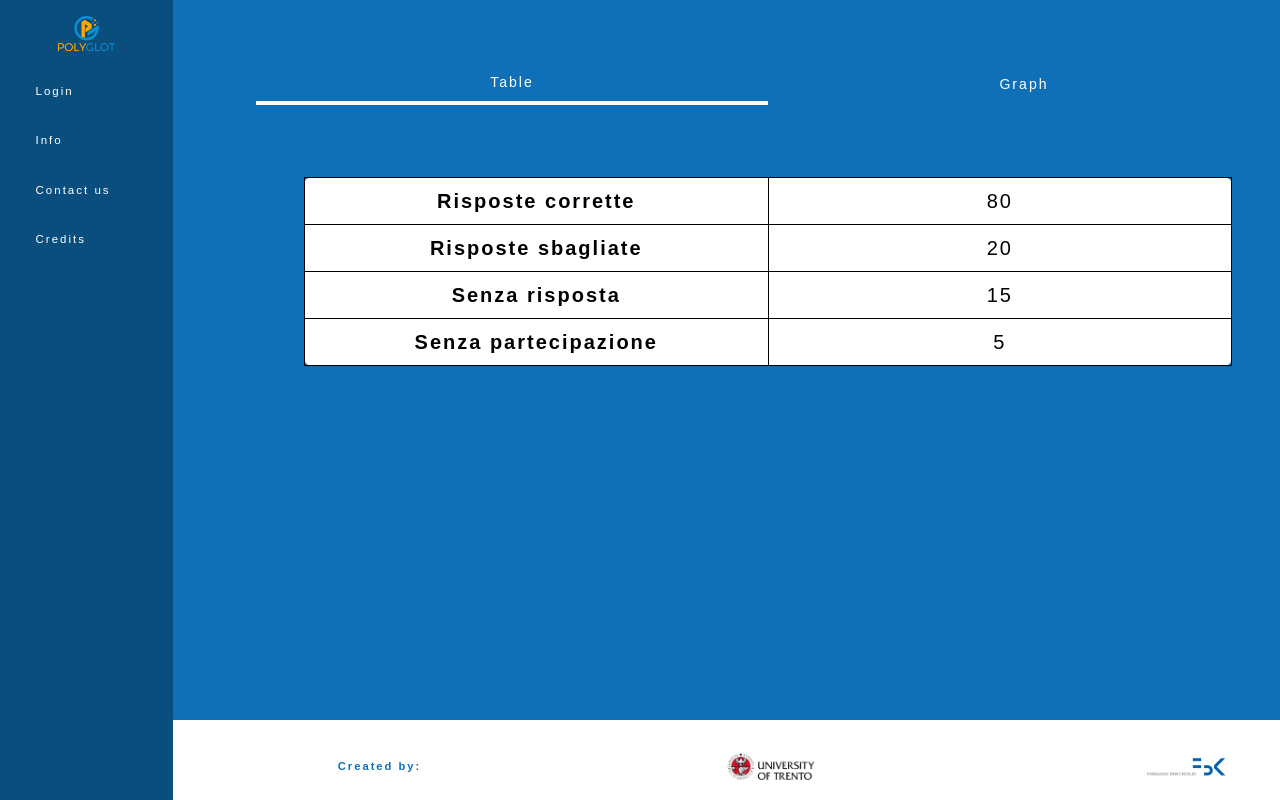
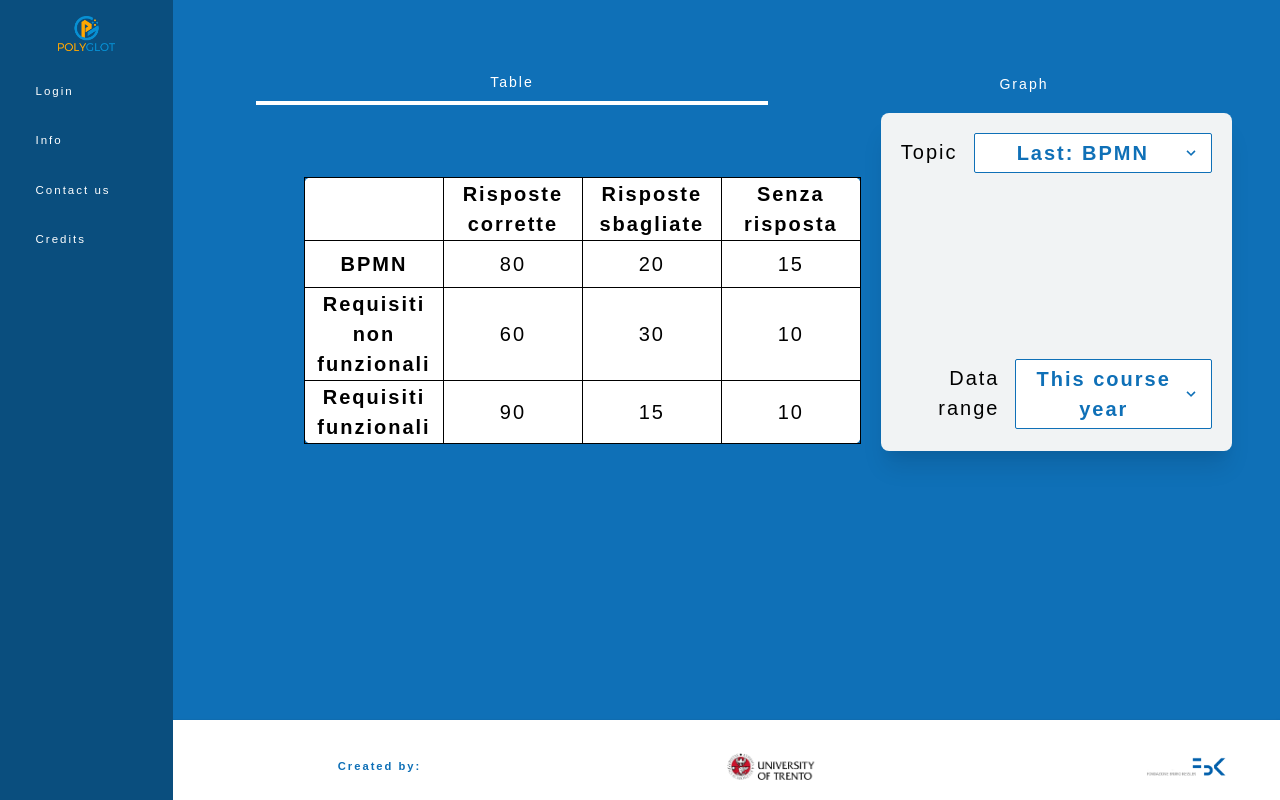
Before and after one commit to antbucc/PolyGlotApp-Frontend, a Vue app: page /analytic in a window 1280 px wide. Built offline with nearby package versions, Linux system fonts and the light colour scheme; some icons are missing; what vue-loading-overlay, vue-simple-alert, vue-sweetalert2, vue-tailwind would draw is missing.

Commit message:
Struttura lato analytics con dati statici
Definiti 2 esempi di statistiche in Analityc.vue. Non possono essere utilizzate contemporaneamente (uno è commentato infatti) e tutte le analitiche utilizzano l'esempio corrente

```diff
--- a/package.json
+++ b/package.json
@@ -9,6 +9,7 @@
     "lint": "vue-cli-service lint"
   },
   "dependencies": {
+    "apexcharts": "^3.35.0",
     "axios": "^0.21.0",
     "base-64": "^1.0.0",
     "chart.js": "^2.9.4",
@@ -20,6 +21,7 @@
     "sweetalert2": "^11.4.7",
     "tailwindcss": "^1.9.6",
     "vue": "^2.6.11",
+    "vue-apexcharts": "^1.6.2",
     "vue-loading-overlay": "^3.4.2",
     "vue-material-design-icons": "^4.11.0",
     "vue-router": "^3.4.9",
--- a/src/Components/AnalyticCard.vue
+++ b/src/Components/AnalyticCard.vue
@@ -1,5 +1,5 @@
 <template>
-  <router-link :to="{name: 'analytic', params: { id: aId, title: aTitle }}">
+  <router-link :to="{name: 'analytic', params: { id: aId, title: aTitle, courseId: courseId }}">
     <div
       class="
         m-auto
@@ -37,6 +37,7 @@ export default {
   props: {
     id: String,
     title: String,
+    courseId: String
   },
   data: function () {
     return {
--- /dev/null
+++ b/src/Components/AnalyticFilter.vue
@@ -0,0 +1,55 @@
+<template>
+  <div class="
+    flex
+    flex-col
+    bg-background
+    rounded-lg
+    shadow-xl
+    items-start
+    p-5
+    lg: min-h-full
+  "> <!--inline-flex-->
+    <template v-for="(filter,index) in filters">
+      <div class="flex flex-row justify-center text-md" :key="filter.ref">
+        <label class="text-right ml-auto mr-4 mt-1">{{ filter.title }}</label>
+        <context-menu
+          :ref="filter.ref"
+          class="mr-auto"
+          @click.native="changeOption(filter.ref,index)"
+          :_options="filter.options"
+        />
+      </div>
+    </template>
+  </div>
+</template>
+
+<script>
+import ContextMenu from "../Components/ContextMenu.vue";
+export default {
+    name: "AnalyticFilter",
+    props: {
+      aId: String,
+      filters: Array
+    },
+    components: {
+        ContextMenu
+    },
+    data: function () {
+      return {
+        analyticId: this.aId,
+      }
+    },
+    methods: {
+      changeOption: function (ref,index) {
+        let option = this.$refs[ref][0].getCurrentOption(); //Da sistemare struttura ref, perchè [0] non è bellissimo
+        if (option.name == this.filters[index].selected.name) return;
+
+        this.filters[index].selected.name = option.name;
+        this.filters[index].selected.view_name = option.view_name;
+        //this.changeCurrentOption(this.option_data_selected.name, false);
+        this.$emit("update",index)
+        console.log(this.filters[index].selected.name);
+      }
+    }
+}
+</script>
--- a/src/Pagine/Analytic.vue
+++ b/src/Pagine/Analytic.vue
@@ -35,20 +35,6 @@
           </button>
         </nav>
       </div>
-      <div class="
-        flex
-        w-full
-        items-center
-        px-6
-        h-16
-        bg-primary
-        text-white text-gray-700
-        z-10"
-      >
-        <div class="flex items-center">
-          <span class="text-xl">{{ aTitle }}</span>
-        </div>
-      </div>
       <div class="bg-opacity-0 py-2">
         <div
           v-show="mode == 'TAB'"
@@ -56,7 +42,7 @@
         >
           <div
             class="
-              flex flex-col
+              flex flex-row
               sm:flex-row sm:flex-wrap sm:justify-center
               md:px-12
             "
@@ -81,9 +67,31 @@
               </div>
             </template>
             <template v-else>
-              <div>
+              <div class="lg: w-3/5">
+                <div class="
+                  flex
+                  px-6
+                  h-16
+                  bg-primary
+                  text-white
+                  text-gray-700
+                  z-10"
+                >
+                  <div class="flex items-center">
+                    <span class="text-xl">{{ aTitle }}</span>
+                  </div>
+                </div>
+                <!--tabella-->
                 <table
-                  class="table-fixed justify-center text-center w-full text-xl bg-white rounded-lg"
+                  class="
+                    table-fixed
+                    justify-center
+                    text-center
+                    w-full
+                    text-xl
+                    bg-white
+                    rounded-lg
+                  "
                 >
                   <thead>
                     <tr v-show="table.head.length">
@@ -104,8 +112,11 @@
                   </tbody>
                 </table>
               </div>
-              <div>
+              <div class="lg: w-2/5 lg: pl-5">
                 <!--filtro-->
+                <template>
+                  <analytic-filter :filters="filter.filters" @update="updateTable" />
+                </template>
               </div>
             </template>
           </div>
@@ -142,11 +153,40 @@
               </div>
             </template>
             <template v-else>
-              <div>
-                <!--grafico-->
+              <div class="
+                m-auto
+                flex
+                flex-col
+                lg: w-3/5
+              "
+              >
+                <div class="
+                  flex
+                  px-6
+                  h-16
+                  bg-primary
+                  text-white
+                  text-gray-700
+                  z-10"
+                >
+                  <div class="flex items-center">
+                    <span class="text-xl">{{ aTitle }}</span>
+                  </div>
+                </div>
+                <div class="
+                  bg-white
+                  rounded-lg
+                  shadow-xl
+                ">
+                  <!--grafico-->
+                  <apexchart :type="graph.type" :options="graph.options" :series="graph.series" />
+                </div>
               </div>
-              <div>
+              <div class="lg:w-2/5 lg: pl-5">
                 <!--filtro-->
+                <template>
+                  <analytic-filter :filters="filter.filters" @update="updateChart" />
+                </template>
               </div>
             </template>
           </div>
@@ -157,12 +197,15 @@
 </template>
 
 <script>
+import AnalyticFilter from "../Components/AnalyticFilter.vue";
 export default {
   name: "Analytic",
   props: {
     id: String,
-    title: String
+    title: String,
+    courseId: String
   },
+  components: { AnalyticFilter },
   data: function () {
     return {
         aId: this.id,
@@ -170,20 +213,17 @@ export default {
         mode: "TAB",
         table: {
           head: [],
-          data: [
-            ["Risposte corrette",80],
-            ["Risposte sbagliate",20],
-            ["Senza risposta",15],
-            ["Senza partecipazione",5]],
+          data: [],
           firstHead: true
         },
         graph: {
-          type: "pie",
+          type: "",
           series: [],
-          options: {}
+          options: {
+          }
         },
         filter: {
-
+          filters: []
         }
     };
   },
@@ -191,7 +231,126 @@ export default {
     changeMode(mode) {
       if (this.mode == mode) return;
       this.mode = mode;
+    },
+    updateTable(filter) {
+      console.log(filter)
+    },
+    updateChart(filter) {
+      console.log(filter)
     }
+  },
+  created() {
+    /*this.table = {
+      head: [],
+      data: [
+        ["Risposte corrette",80],
+        ["Risposte sbagliate",20],
+        ["Senza risposta",15],
+        ["Senza partecipazione",5]
+      ],
+      firstHead: true
+    }
+    this.graph = {
+      type: "pie",
+      series: [80,20,15,5],
+      options: {
+        labels: [
+          "Risposte corrette",
+          "Risposte sbagliate",
+          "Senza risposta",
+          "Senza partecipazione"
+        ]
+      }
+    }
+    this.filter.filters = [
+      {
+        title: "Quiz",
+        ref: "quiz",
+        dataType: "id",
+        selected: { name: '3', view_name: 'Last: BPMN' }, //L'ultimo quiz è "Last: " + titolo
+        options: [
+          { name: '3', view_name: 'Last: BPMN', default: true },
+          { name: '2', view_name: 'Requisiti non funzionali', default: false },
+          { name: '1', view_name: 'Requisiti funzionali', default: false },
+        ]
+      }
+    ]
+    */
+    this.table = {
+      head: [
+        "",
+        "Risposte corrette",
+        "Risposte sbagliate",
+        "Senza risposta"
+      ],
+      data: [
+        ["BPMN",80,20,15],
+        ["Requisiti non funzionali",60,30,10],
+        ["Requisiti funzionali",90,15,10]
+      ],
+      firstHead: true
+    }
+    this.graph = {
+      type: "bar",
+      series: [
+        {
+          name: "Risposte corrette",
+          data: [80,60,90]
+        }, {
+          name: "Risposte sbagliate",
+          data: [20,30,15]
+        }, {
+          name: "Senza risposta",
+          data: [15,10,10]
+        }
+      ],
+      options: {
+        chart: {
+          type: 'bar',
+          stacked: true,
+          toolbar: {
+            show: false
+          }
+        },
+        plotOptions: {
+          bar: {
+            horizontal: false,
+            borderRadius: 10
+          },
+        },
+        xaxis: {
+          type: 'category',
+          categories: [
+            "BPMN","Requisiti non funzionali","Requisiti funzionali"
+          ],
+        },
+        yaxis: {
+          max: 120 //numero di studenti partecipanti al corso
+        }
+      }
+    }
+    this.filter.filters = [
+      {
+        title: "Topic",
+        ref: "topic",
+        dataType: "id",
+        selected: { name: '3', view_name: 'Last: BPMN' }, //L'ultimo quiz è "Last: " + titolo
+        options: [
+          { name: '3', view_name: 'Last: BPMN', default: true },
+          { name: '2', view_name: 'Requisiti non funzionali', default: false },
+          { name: '1', view_name: 'Requisiti funzionali', default: false },
+        ]
+      },
+      {
+        title: "Data range",
+        ref: "dataRange",
+        dataType: "dataRange",
+        selected: { name: '13-09-2021_22-04-2022', view_name: 'This course year' }, //name di "This course year": data inizio corso-data di oggi
+        options: [
+          { name: '13-09-2021_22-04-2022', view_name: 'This course year', default: true },
+        ]
+      }
+    ]
   },
 };
 </script>
--- a/src/main.js
+++ b/src/main.js
@@ -14,7 +14,7 @@ import "./assets/styles/index.css";
 import settings from './myTheme.js'
 import store from './store/store'
 import axios from 'axios'
-
+import VueApexCharts from 'vue-apexcharts'
 
 import InformationOutlineIcon from 'vue-material-design-icons/InformationOutline.vue';
 import PencilOutlineIcon from 'vue-material-design-icons/PencilOutline.vue';
@@ -41,6 +41,7 @@ import 'vue-loading-overlay/dist/vue-loading.css';
 Vue.use(Loading);
 Vue.use(VueSimpleAlert);
 Vue.use(VueSweetalert2);
+Vue.use(VueApexCharts)
 
 Vue.component('info-outline-icon', InformationOutlineIcon);
 Vue.component('pencil-outline-icon', PencilOutlineIcon);
@@ -60,6 +61,7 @@ Vue.component('back-icon', Back);
 Vue.component('credits-icon', Credits);
 Vue.component('question-icon', QuestionIcon);
 Vue.component('analytics-icon', AnalyticsIcon);
+Vue.component('apexchart', VueApexCharts)
 Vue.config.productionTip = false
 Vue.prototype.$http = axios;
 const router = new Router({ routes: routes, mode: 'history' })
```
Also changed, not shown: src/Pagine/AllAnalytics.vue (+10 -14 lines), 1 other file (tests, documents, lock files or other folders).
